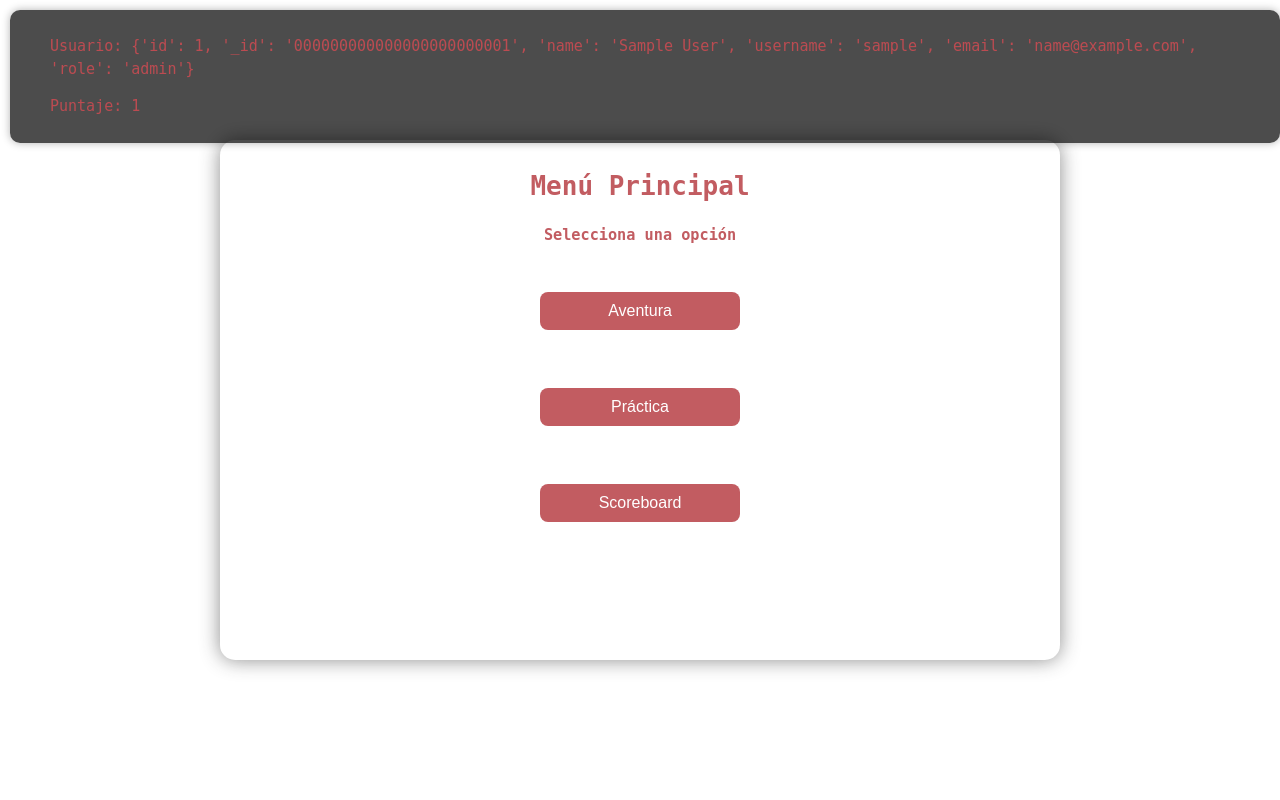
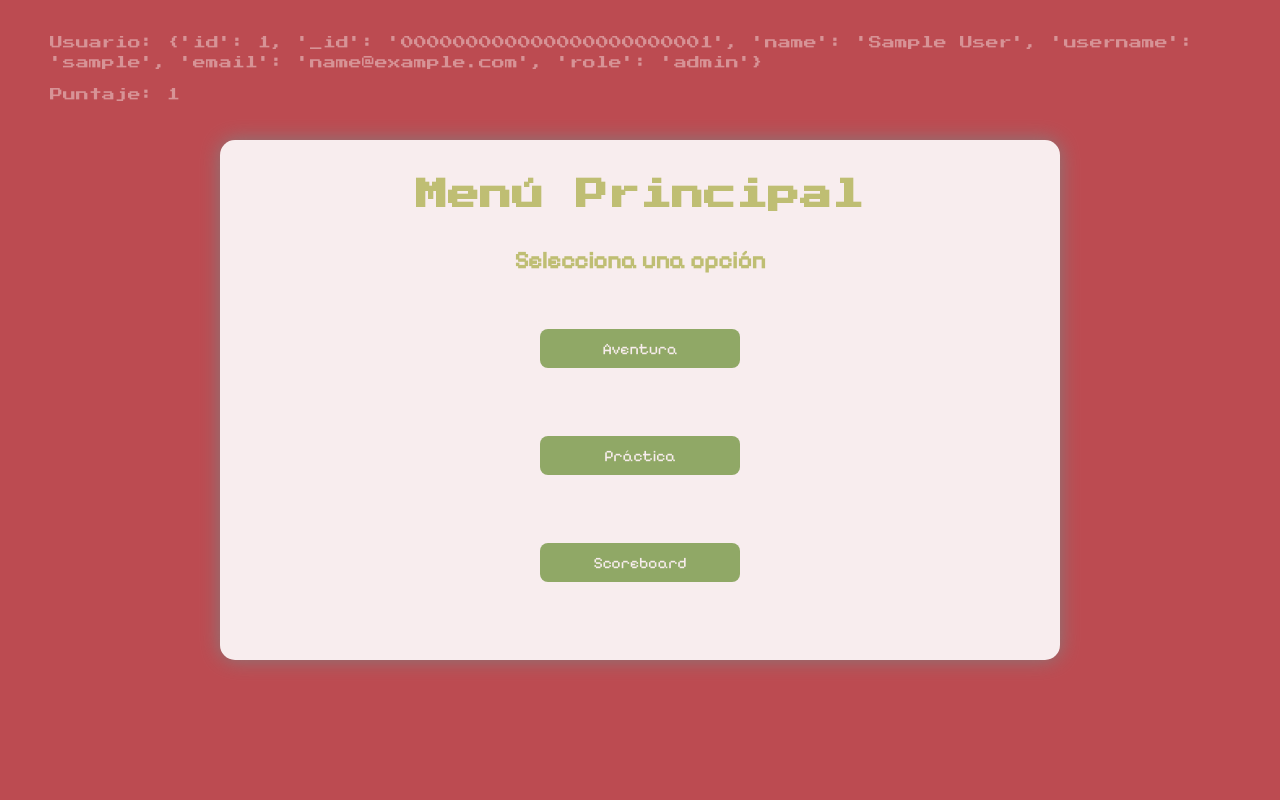
Before and after one commit to bbushbeck/glowing-broccoli, a Flask app: page /menu in a window 1280 px wide. Run offline with Flask 3, Linux system fonts and the light colour scheme; the visitor is signed in with stand-in values (Sample User, id 1).

Commit message:
bonito 2

```diff
--- a/proyecto/static/css/menu.css
+++ b/proyecto/static/css/menu.css
@@ -7,7 +7,7 @@ body {
     font-family: monospace;
     line-height: 1.5;
     min-height: 100vh;
-    background: white;
+    background: #BC4B51;
     flex-direction: column;
     margin: 0;
 }
@@ -27,19 +27,21 @@ body {
 
 /* Colores de texto */
 h1 {
-    color: #bc4b51;
+    font-family: "Press Start 2P";
+    font-size: xx-large;
+    color: #C0CB77;
 }
 
 h3 {
-    color: #bc4b51
+    font-family: "Pixelify Sans";
+    font-size:x-large;
+    color: #C0CB77
 }
 
 p {
-    color: #bc4b51
-}
-
-a {
-    color: black
+    font-family: "Press Start 2P";
+    color: white;
+    font-size: small;
 }
 
 /* "Usuario" y "contraseña */
@@ -56,7 +58,7 @@ label {
 /* */
 input {
     display: block;
-    width: 100%;
+    width: 120%;
     margin-bottom: 15px;
     padding: 10px;
     box-sizing: border-box;
@@ -66,16 +68,16 @@ input {
 
 /* Boton */
 button {
+    font-family: "Pixelify Sans";
     padding: 15px;
     border-radius: 10px;
-    margin-top: 15px;
-    margin-bottom: 15px;
+    margin-top: 20px;
+    margin-bottom: 20px;
     border: none;
     color: white;
     cursor: pointer;
-    background-color: #bc4b51;
-    width: 100%;
-    font-size: 16px;
+    background-color: #8CB369;
+    width: 150%;
 }
 
 .wrap {
@@ -88,11 +90,9 @@ button {
     position: fixed;
     top: 10px;
     left: 10px;
-    background-color: rgba(0, 0, 0, 0.7);
-    color: white;
     padding: 10px 40px;
     border-radius: 10px;
-    font-size: 15px;
-    box-shadow: 0 0 8px rgba(0,0,0,0.3);
+    font-size: 10px;
+    opacity: 40%;
     z-index: 1000;
 }
--- a/proyecto/templates/menu.html
+++ b/proyecto/templates/menu.html
@@ -17,6 +17,7 @@
             align-items: center;
             gap: 15px; /* espacio entre botones */
             margin-top: 30px;
+            size: 40px;
         }
 
         .menu-buttons form {
```
Also changed, not shown: proyecto/static/css/pregunta.css (+7 -2 lines).
